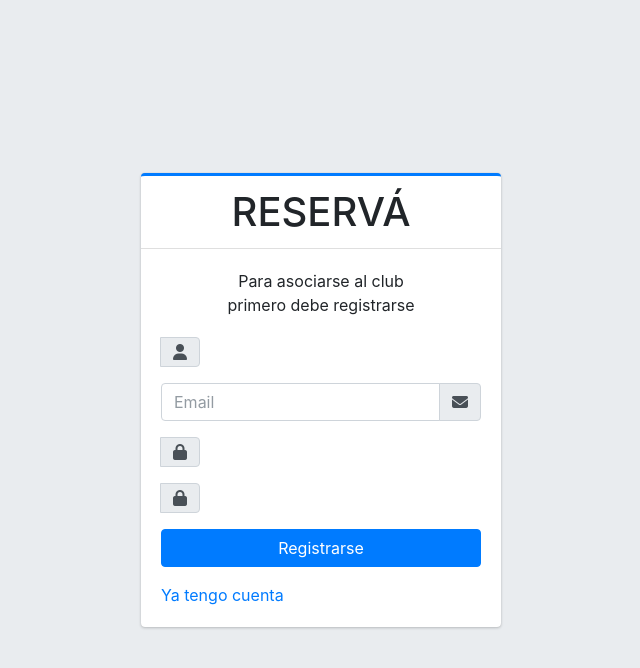
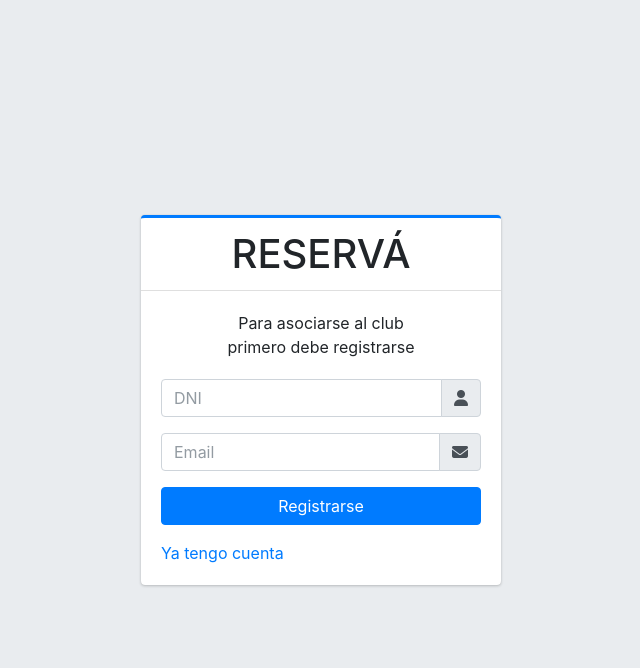
Before and after one commit to facurodrij/TrabajoFinal_ASC, a Django app: page /signup/ in a window 1280 px wide. Shown: the top 668 px of the page, without its empty margins (319-959 px from the left). Run offline with Django 4.2, Linux system fonts and the light colour scheme; parts of the project's set-up code (start-up, migrations or seed data) failed here and were passed over; some libraries are stand-ins or nearby versions.

Commit message:
signals.py y signup.html actualizado

```diff
--- a/accounts/signals.py
+++ b/accounts/signals.py
@@ -15,8 +15,5 @@ def add_permissions_user(sender, instance, created, **kwargs):
                 # Asignar todos los permisos al superusuario
                 for perm in Permission.objects.all():
                     instance.user_permissions.add(perm)
-            else:
-                # Asignar permiso de usuario para ver y actualizar sus datos
-                instance.user_permissions.add(Permission.objects.get(codename='change_persona'))
         except Exception as e:
             print(e)
--- a/accounts/templates/registration/signup.html
+++ b/accounts/templates/registration/signup.html
@@ -30,7 +30,7 @@
             <form method="post">
                 {% csrf_token %}
                 <div class="input-group mb-3">
-                    {{ form.username }}
+                    {{ form.dni }}
                     <div class="input-group-append">
                         <div class="input-group-text">
                             <span class="fas fa-user"></span>
@@ -45,29 +45,16 @@
                         </div>
                     </div>
                 </div>
-                <div class="input-group mb-3">
-                    {{ form.password1 }}
-                    <div class="input-group-append">
-                        <div class="input-group-text">
-                            <span class="fas fa-lock"></span>
-                        </div>
-                    </div>
-                </div>
-                <div class="input-group mb-3">
-                    {{ form.password2 }}
-                    <div class="input-group-append">
-                        <div class="input-group-text">
-                            <span class="fas fa-lock"></span>
-                        </div>
-                    </div>
-                </div>
                 <div class="row mb-3">
                     <div class="col-12">
                         <button type="submit" class="btn btn-primary btn-block">Registrarse</button>
                     </div>
                 </div>
             </form>
-            <a href="{% url 'login' %}" class="text-center">Ya tengo cuenta</a>
+            <a href="{% url 'login' %}" class="text-center mb-3">Ya tengo cuenta</a>
+{#            <div class="input-group mb-3">#}
+{#                <a href="{% url 'asociarse' %}" class="col-md-12 btn btn-success">Asociarse</a>#}
+{#            </div>#}
         </div>
     </div>
 </div>
```
